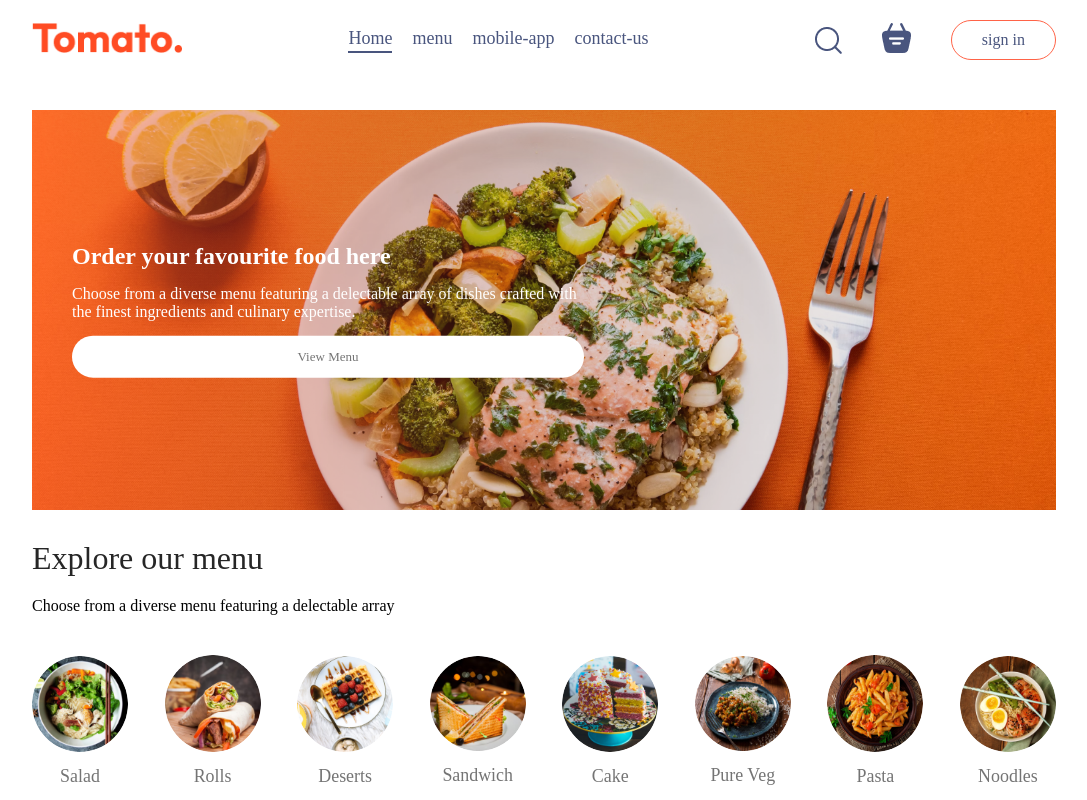
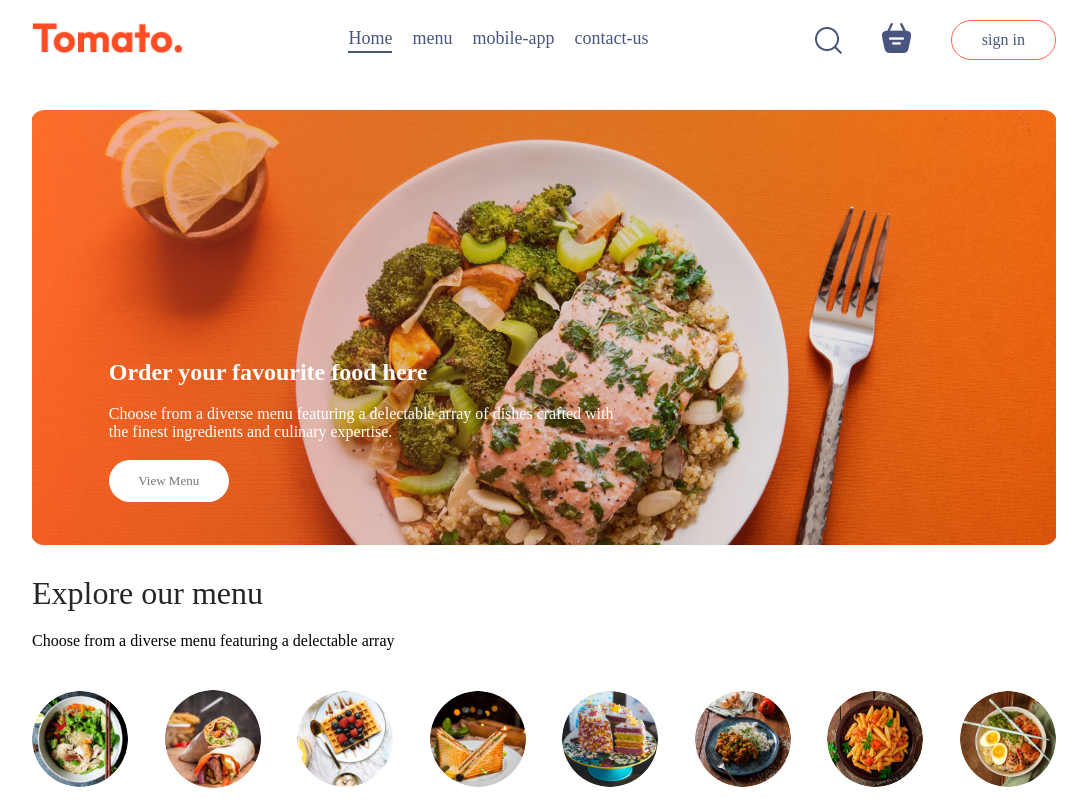
Before and after one commit to abhissshk/food-delivery-mern, a React (Vite) app in the folder Fronted/: page / in a window 1280 px wide. Shown: the top 800 px of the page, without its empty margins (96-1183 px from the left). Built offline with nearby package versions, Linux system fonts and the light colour scheme; no server answers.

Commit message:
fix header image not showing

```diff
--- a/Fronted/src/component/Header/Header.css
+++ b/Fronted/src/component/Header/Header.css
@@ -1,5 +1,5 @@
 .header{
-    height: 400px;
+    height:34vw;
     margin: 30px auto;
     background-size: cover;
     background-position: center;
@@ -8,14 +8,15 @@
 
 .header-contents{
     position: absolute;
-    top: 50%;              /* ✅ center vertically */
-    left: 40px;
-    transform: translateY(-50%);  /* ✅ perfect center */
+     display: flex;
+    flex-direction:column;
+    align-items:start;
+    gap: 1.5vw;
+    max-width: 50%;
+    bottom: 10%;
+    left: 6vw;
+    animation: fadeIn 3s;
 
-    display: flex;
-    flex-direction: column;
-    gap: 15px;
-    max-width: 50%;
 }
 
 .header-contents h2,
```
